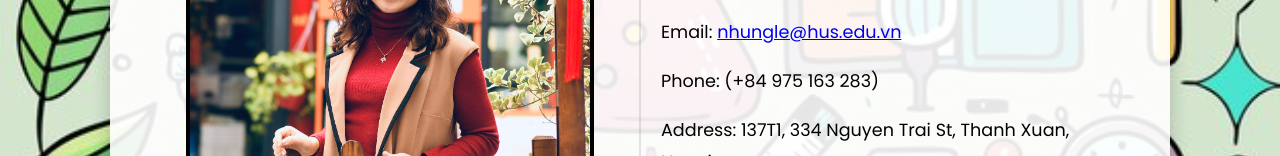
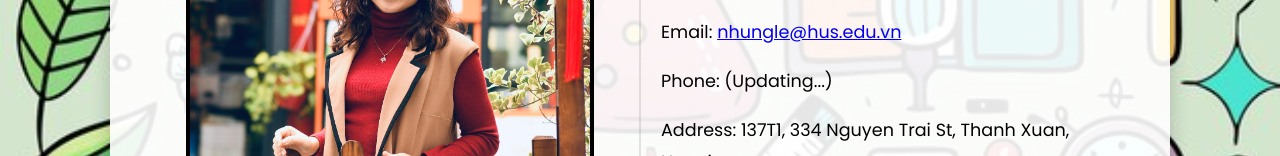
Before and after one commit to PTD13203/nhunglelaboratory, a plain HTML site: page nhunglelab.html in a window 1280 px wide. Shown: the part 294-450 px from the top of the page. Drawn offline with Linux system fonts and the light colour scheme.

Commit message:
Update nhunglelab.html

```diff
--- a/nhunglelab.html
+++ b/nhunglelab.html
@@ -144,7 +144,7 @@
             <div class="contact-section">
                 <h2>Contact</h2>
                 <p>Email: <a href="mailto:nhungle@hus.edu.vn">nhungle@hus.edu.vn</a></p>
-                <p>Phone: (+84 975 163 283)</p>
+                <p>Phone: (Updating...)</p>
                 <p>Address: 137T1, 334 Nguyen Trai St, Thanh Xuan, Hanoi</p>
                 <button class="btn" onclick="location.href='mailto:nhungle@hus.edu.vn'">Contact Now</button>
             </div>
```
